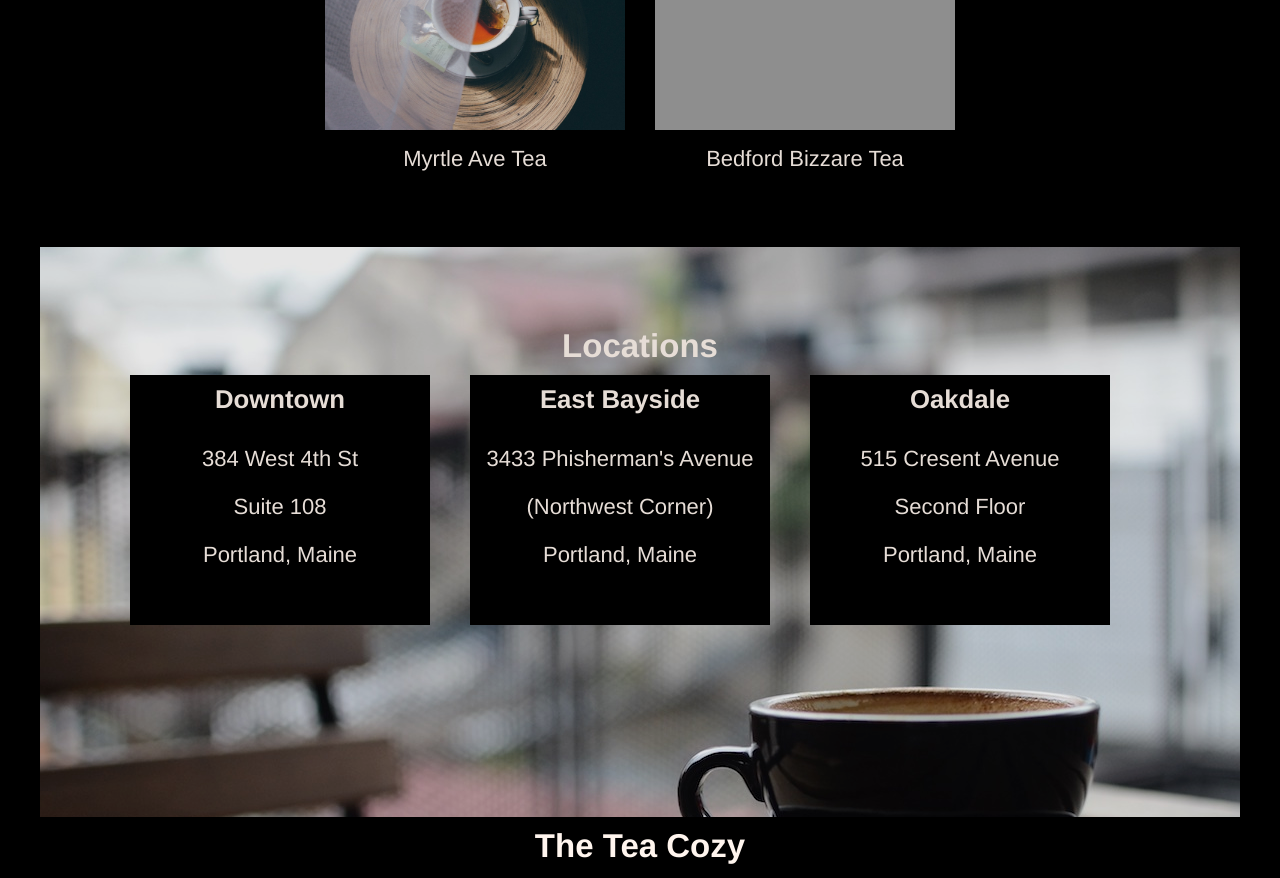
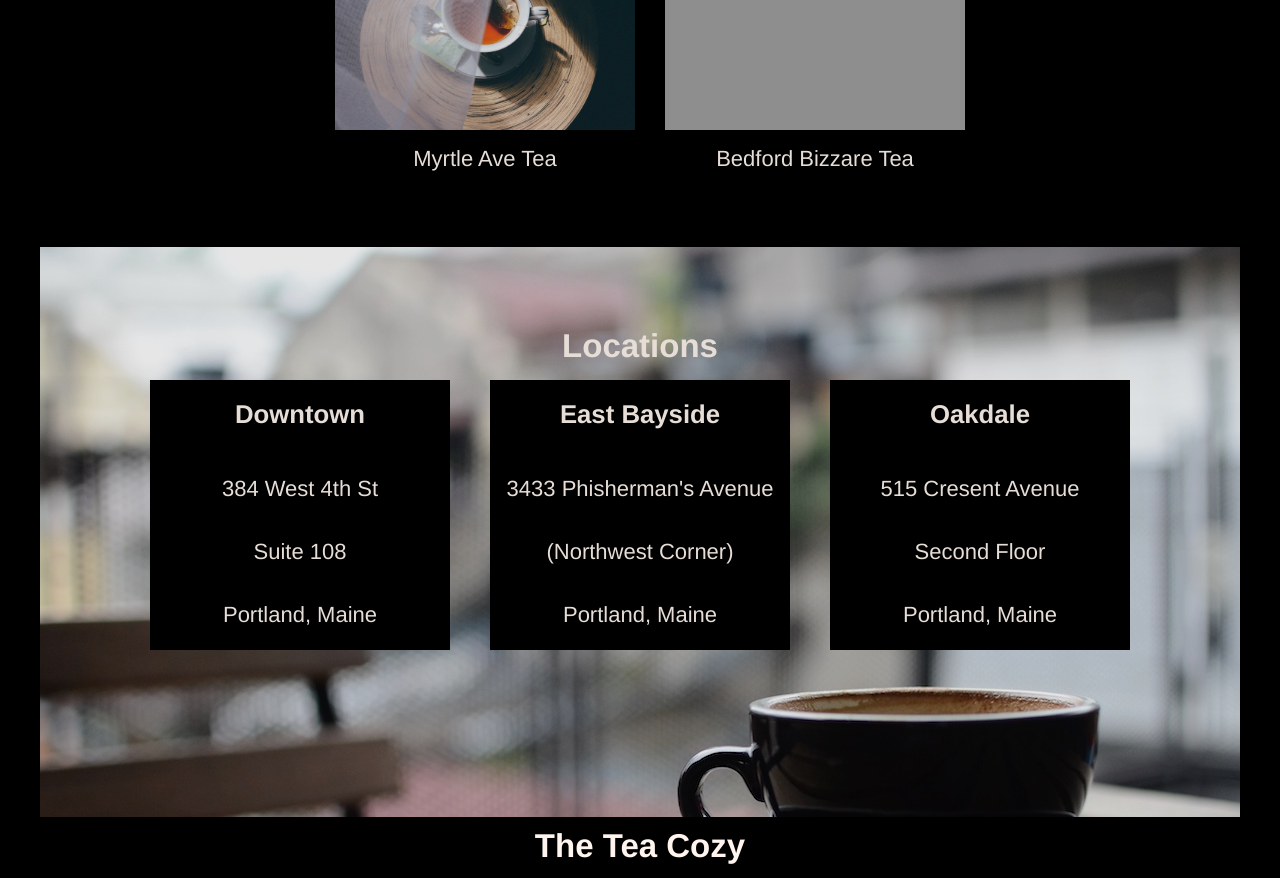
Before and after one commit to pkanteti/tea-cozy, a plain HTML site: page index.html in a window 1280 px wide. Shown: the part 1380-2258 px from the top of the page. Drawn offline with Linux system fonts and the light colour scheme; grey boxes are pictures that could not be loaded.

Commit message:
Code refactor - savepoint 2

```diff
--- a/index.html
+++ b/index.html
@@ -16,13 +16,13 @@
     <!-- navigation for the page in the header -->
     <nav>
       <span><a href="#cozy-mission">Mission</a></span>
-      <span><a href="#">Featured Tea</a></span>
-      <span><a href="#">Locations</a></span>
+      <span><a href="#cozy-products">Featured Tea</a></span>
+      <span><a href="#cozy-locations">Locations</a></span>
     </nav>
   </header>
 
   <!-- Main content -->
-  <div class="content content-alignment">
+  <div class="content">
     <!-- mission background, mission statement -->
     <div id="cozy-mission" class="mission content-alignment">
       <div class="mission-content">
@@ -32,7 +32,7 @@
     </div>
 
     <!-- products -->
-    <div class="product content-alignment">
+    <div id="cozy-products" class="product content-alignment">
       <h2>Tea of the Month</h2>
       <h4>What's Steeping at The Tea Cozy? </h4>
       <div class="catalog">
@@ -59,7 +59,7 @@
       </div>
     </div>
     <!-- locations -->
-    <div class="locations">
+    <div id="cozy-locations" class="locations">
       <h2>Locations</h2>
       <div class="location-list">
         <div class="location-item">
--- a/resources/css/style.css
+++ b/resources/css/style.css
@@ -48,7 +48,7 @@ header img {
   padding-top: 69px;
   opacity: 0.9;
   margin: auto;
-  /*width: 1200px;*/
+  width: 1200px;
 }
 .content-alignment {
   display: flex;
@@ -59,11 +59,9 @@ header img {
 
 /* Mission section styles */
 .mission {
-  display: flex;
   padding-top: 70px;
   background-image: url('../images/img-mission-background.jpg');
   height: 700px;
-  width: 1200px;
   margin: auto;
 }
 .mission-content {
@@ -76,9 +74,9 @@ header img {
 .product {
   display: flex;
   flex-direction: column;
-  flex-grow: 1;
   width: 1000px;
   padding-top: 70px;
+  margin: auto;
   padding-bottom: 50px;
 }
 .product img {
@@ -103,27 +101,29 @@ header img {
 
 /* Tea cozy locations section styles*/
 .locations {
-  display: flex;
   background-image: url('../images/img-locations-background.jpg');
   height: 500px;
   width: 1200px;
   padding-top: 70px;
   flex-direction: column;
   opacity: 1;
+  display: flex;
 }
 .location-list {
   display: flex;
-  flex-direction: row;
   justify-content: center;
 }
 .location-item {
-  width: 300px;
+  width: 280px;
   height: 250px;
+  margin: 5px 20px;
   background-color: black;
   opacity: 1;
-  margin-right: 40px;
+  padding: 10px;
 }
-
+.location-item p {
+  padding-top: 15px;
+}
 /*contact details section styles*/
 #contact {
   height: 200px;
```
